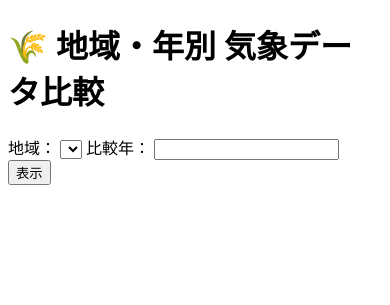
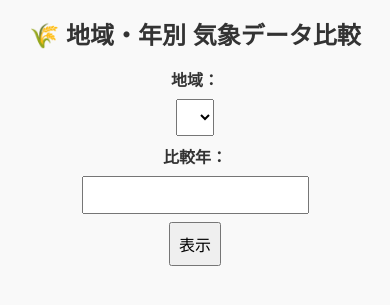
Before and after one commit to umahoppe/repos, a Flask app: template agri-weather-compare/app/templates/index.html in a window 390 px wide. Shown: the top 305 px of the page. Run offline with Flask 3, Linux system fonts and the light colour scheme; the template is opened without the code that fills it, so the values that code supplies are empty.

Commit message:
first responsive commit
レスポンシブル変更

```diff
--- /dev/null
+++ b/agri-weather-compare/app/static/css/style.css
@@ -0,0 +1,51 @@
+body {
+    font-family: sans-serif;
+    margin: 1rem;
+    padding: 0;
+    background: #f9f9f9;
+    color: #333;
+}
+
+h1 {
+    font-size: 1.5rem;
+    margin-bottom: 1rem;
+    text-align: center;
+}
+
+form {
+    display: flex;
+    flex-wrap: wrap;
+    gap: 0.5rem;
+    justify-content: center;
+    margin-bottom: 2rem;
+}
+
+form label {
+    font-weight: bold;
+    margin-right: 0.3rem;
+}
+
+form select,
+form input,
+form button {
+    padding: 0.5rem;
+    font-size: 1rem;
+}
+
+canvas {
+    max-width: 100%;
+    height: auto;
+    margin-bottom: 2rem;
+}
+
+/* スマホ対応：縦並びになる */
+@media screen and (max-width: 600px) {
+    form {
+        flex-direction: column;
+        align-items: center;
+    }
+
+    form label {
+        margin-right: 0;
+    }
+}
--- a/agri-weather-compare/app/templates/index.html
+++ b/agri-weather-compare/app/templates/index.html
@@ -6,6 +6,7 @@
     <meta charset="UTF-8">
     <title>気象データ比較</title>
     <script src="https://cdn.jsdelivr.net/npm/chart.js"></script>
+    <link rel="stylesheet" href="{{ url_for('static', filename='css/style.css') }}">
 </head>
 
 <body>
```
